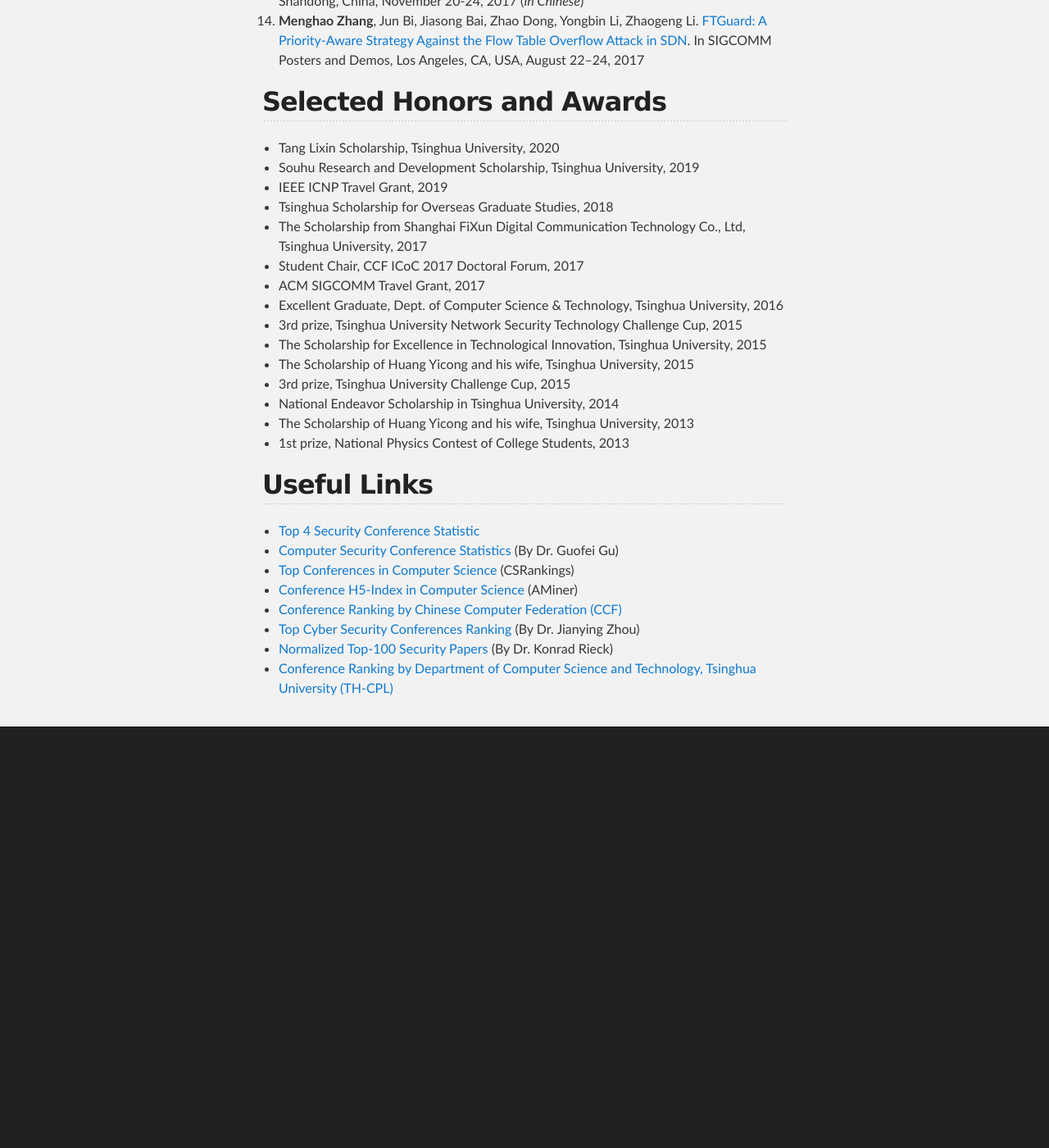
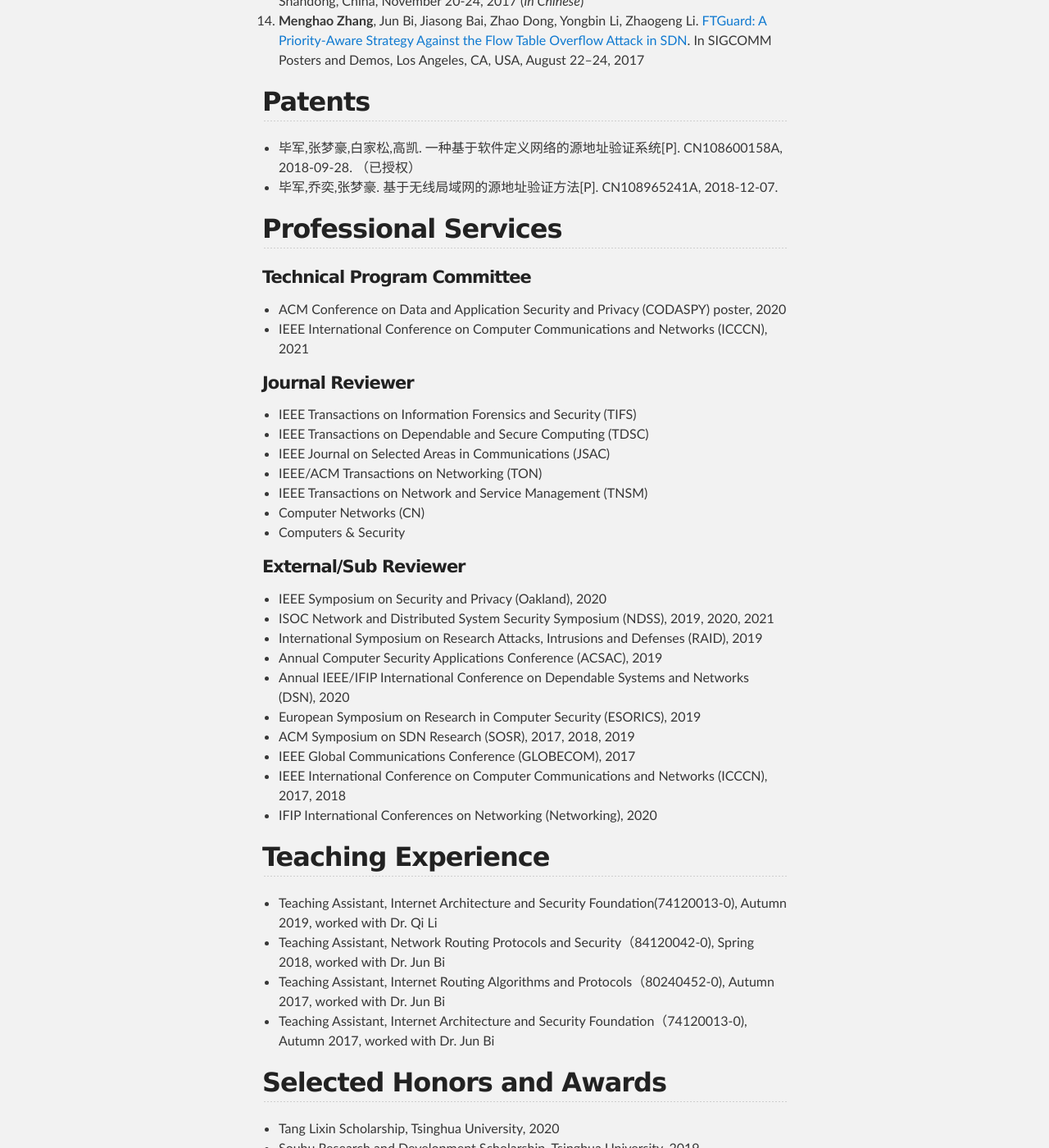
Before and after one commit to zhangmenghao/zhangmenghao.github.io, a Jekyll site: the page built from index.md, in a window 1280 px wide and 1400 px high, scrolled down 2162 px. Shown: the whole window at 82% size. Built offline with Jekyll 4.4.1, drawn with Linux system fonts in a browser that asks for light colours; before the commit the page ends 3089 px from its top, so only the background shows below that.

Commit message:
Update patent and Professional Services

```diff
--- a/index.md
+++ b/index.md
@@ -63,7 +63,12 @@ In Journal of Southeast University（Natural Science Edition), Jinan, Shandong,
 [FTGuard: A Priority-Aware Strategy Against the Flow Table Overflow Attack in SDN](./papers/sigcomm2017-poster-ftguard.pdf).
 In SIGCOMM Posters and Demos, Los Angeles, CA, USA, August 22–24, 2017
 
-<!--
+
+## Patents
+* 毕军,张梦豪,白家松,高凯. 一种基于软件定义网络的源地址验证系统[P]. CN108600158A, 2018-09-28. （已授权）
+* 毕军,乔奕,张梦豪. 基于无线局域网的源地址验证方法[P]. CN108965241A, 2018-12-07.
+
+
 ## Professional Services
 #### Technical Program Committee
 * ACM Conference on Data and Application Security and Privacy (CODASPY) poster, 2020
@@ -96,7 +101,7 @@ In SIGCOMM Posters and Demos, Los Angeles, CA, USA, August 22–24, 2017
 * Teaching Assistant, Network Routing Protocols and Security（84120042-0), Spring 2018, worked with Dr. Jun Bi
 * Teaching Assistant, Internet Routing Algorithms and Protocols（80240452-0), Autumn 2017, worked with Dr. Jun Bi
 * Teaching Assistant, Internet Architecture and Security Foundation（74120013-0), Autumn 2017, worked with Dr. Jun Bi
--->
+
 
 ## Selected Honors and Awards
 
```
